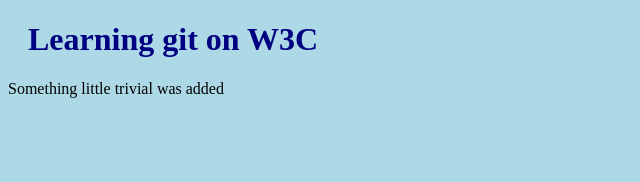
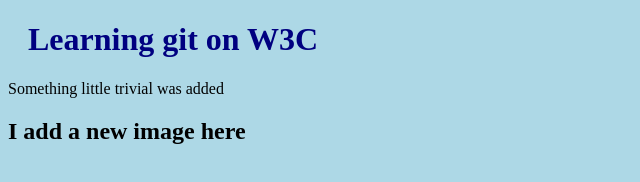
Before and after one commit to ienming/hello-world, a plain HTML site: page index.html in a window 1280 px wide. Shown: the whole page, without its empty margins (0-640 px from the left). Drawn offline with Linux system fonts and the light colour scheme.

Commit message:
add a new line for new image

```diff
--- a/index.html
+++ b/index.html
@@ -12,5 +12,6 @@
         Learning git on W3C
     </h1>
     <p>Something little trivial was added</p>
+    <h2>I add a new image here</h2>
 </body>
 </html>
```
